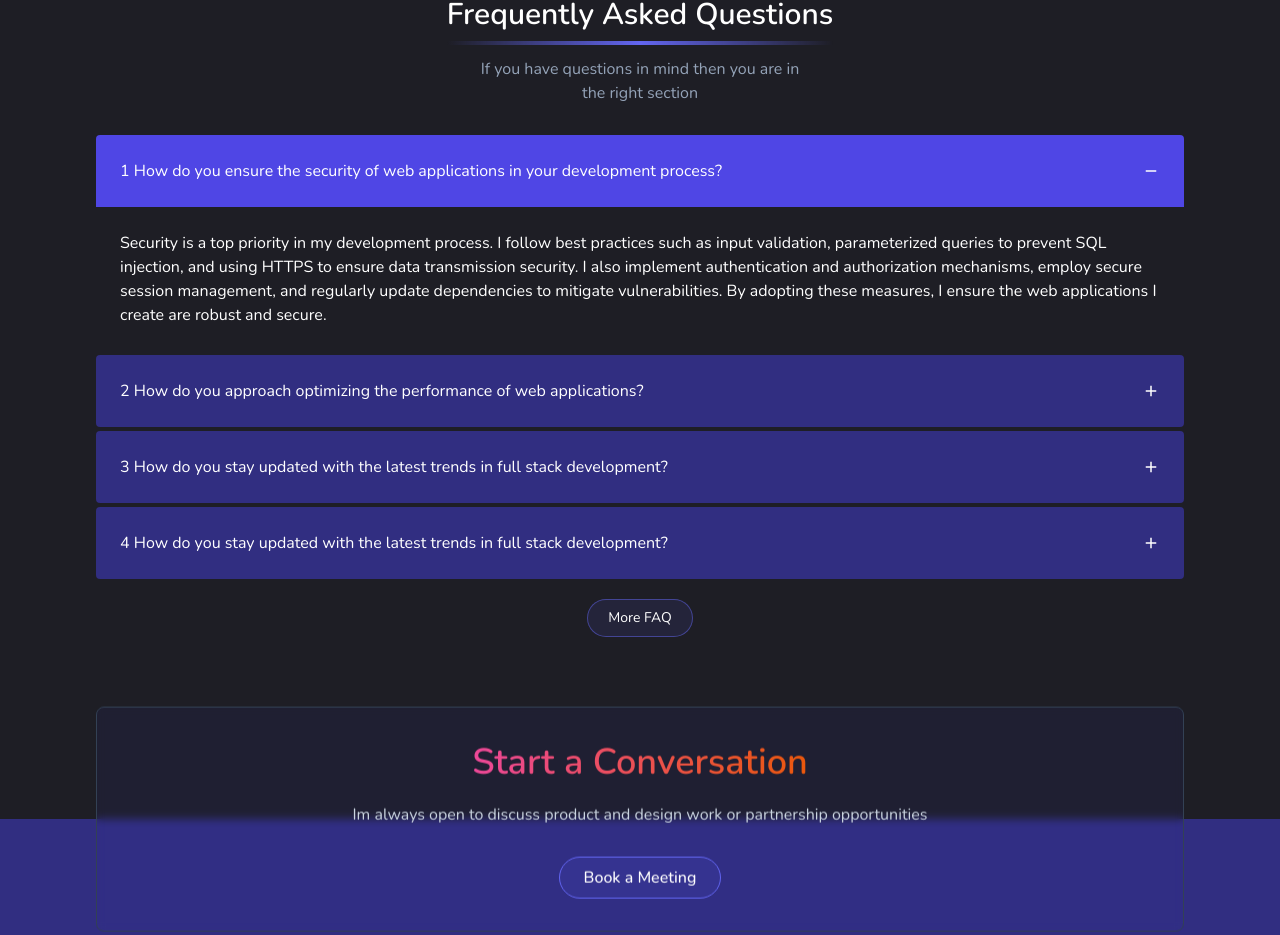
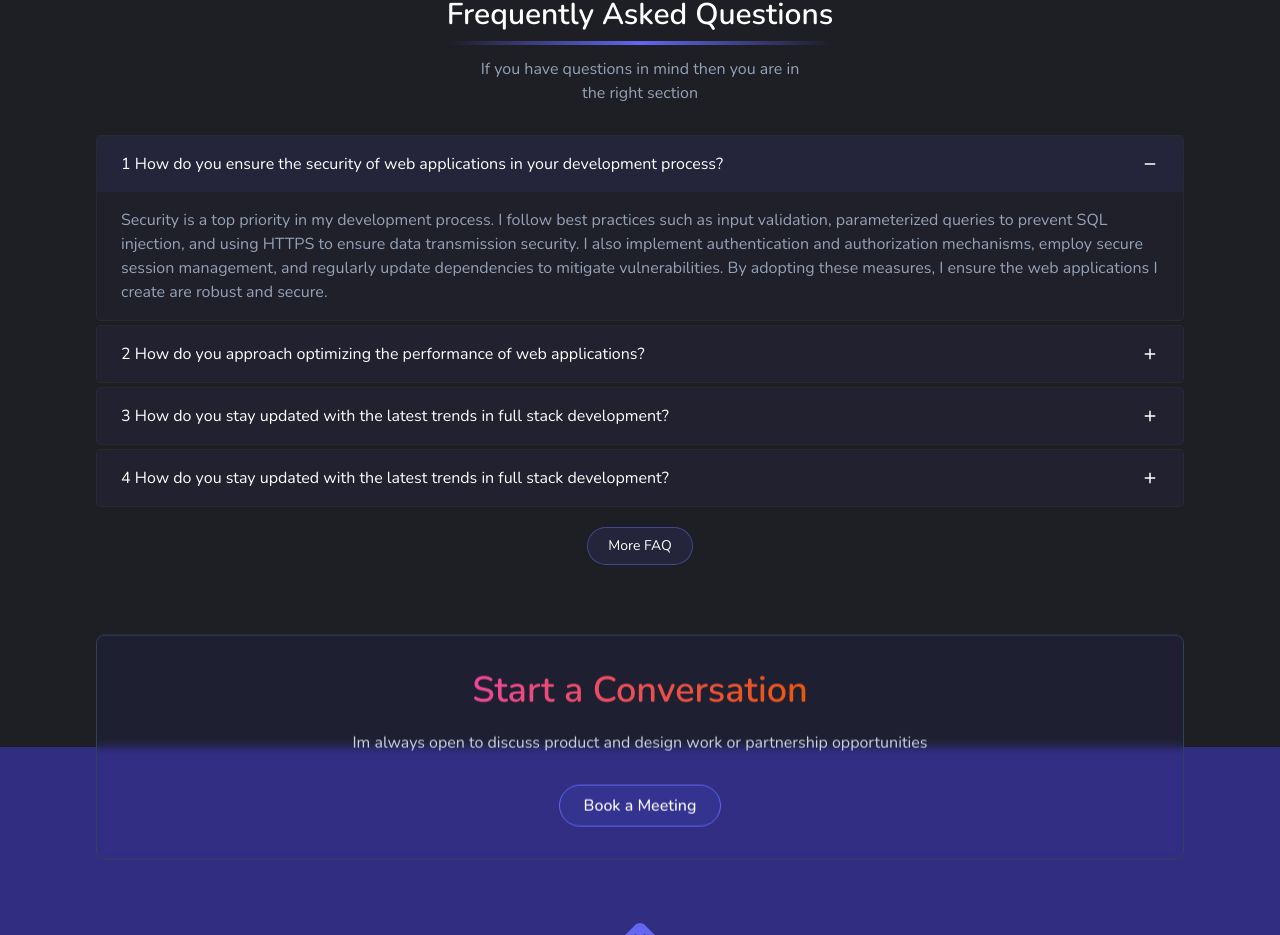
Before and after one commit to manickjamadar/personal-website, a Next.js app: page / in a window 1280 px wide. Shown: the part 4013-4948 px from the top of the page. Built offline with nearby package versions, Linux system fonts and the light colour scheme.

Commit message:
faq card design improved

```diff
--- a/app/components/faqCard.tsx
+++ b/app/components/faqCard.tsx
@@ -26,21 +26,26 @@ const FAQCard: React.FC<Props> = ({ faq, active, onClick }) => {
     }
   }, [active]);
   return (
-    <div className="rounded overflow-clip">
+    <div className="rounded overflow-clip border border-slate-50 border-opacity-5">
       <p
         className={`${
-          active ? "bg-primary-600" : "bg-primary-900"
-        } hover:bg-primary-600 p-6 flex justify-between items-center cursor-pointer transition duration-300`}
+          active
+            ? "bg-primary-500 bg-opacity-10"
+            : "bg-primary-500 bg-opacity-5 hover:bg-opacity-10"
+        } backdrop-filter backdrop-blur-sm px-6 py-4 flex justify-between items-center cursor-pointer transition duration-300 text-sm sm:text-base`}
         onClick={clickHandler}
       >
         {question}
-        <span className="text-lg">{active ? <BiMinus /> : <MdAdd />}</span>
+        <span className="text-lg pl-4">{active ? <BiMinus /> : <MdAdd />}</span>
       </p>
       <div
         className="bg-primary bg-opacity-50 origin-top transition-all duration-300"
         style={{ maxHeight: panelHeight }}
       >
-        <p className="p-6" ref={answerPanel}>
+        <p
+          className="px-6 py-4 bg-primary-500 bg-opacity-[0.03] backdrop-filter backdrop-blur-sm text-sm sm:text-base text-slate-400"
+          ref={answerPanel}
+        >
           {answer}
         </p>
       </div>
```
